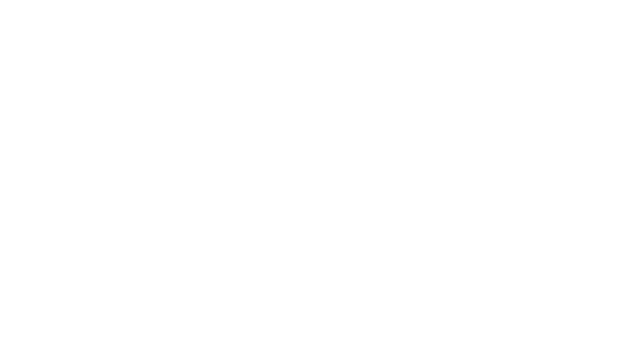
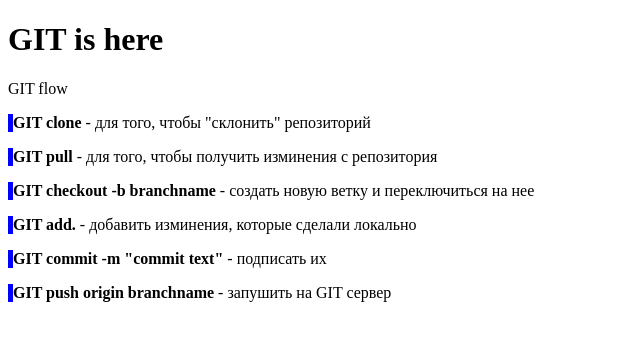
Before and after one commit to lowile/lesson_5, a plain HTML site: page index.html in a window 1280 px wide. Shown: the whole page, without its empty margins (0-640 px from the left). Drawn offline with Linux system fonts and the light colour scheme.

Commit message:
commit первоначальный проект

```diff
--- /dev/null
+++ b/assets/css/style.css
@@ -0,0 +1,6 @@
+.p1{
+    border-left: 5px solid blue;
+}
+.p1:hover{
+    border-left: 5px solid green;
+}
--- a/index.html
+++ b/index.html
@@ -5,8 +5,22 @@
     <meta http-equiv="X-UA-Compatible" content="IE=edge">
     <meta name="viewport" content="width=device-width, initial-scale=1.0">
     <title>git lesson</title>
+    <link rel="stylesheet" href="../lesson_5/assets/css/style.css">
 </head>
 <body>
 
+    <h1><strong>GIT is here</strong></h1>
+    <p>GIT flow</p>
+    <p class="p1"><strong>GIT clone</strong> - для того, чтобы "склонить" репозиторий</p>
+
+    <p class="p1"><strong>GIT pull</strong> - для того, чтобы получить изминения с репозитория</p>
+
+    <p class="p1"><strong>GIT checkout -b branchname</strong> - создать новую ветку и переключиться на нее </p>
+
+    <p class="p1"><strong>GIT add.</strong>  - добавить изминения, которые сделали локально</p>
+
+    <p class="p1"><strong>GIT commit -m "commit text"</strong> - подписать их</p>
+
+    <p class="p1"><strong>GIT push origin branchname</strong> - запушить на GIT сервер</p>
 </body>
 </html>
```
